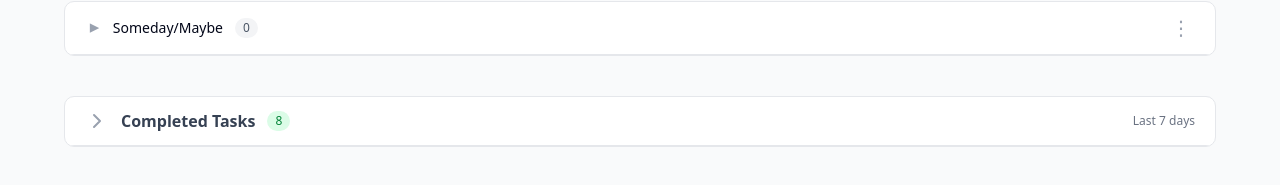
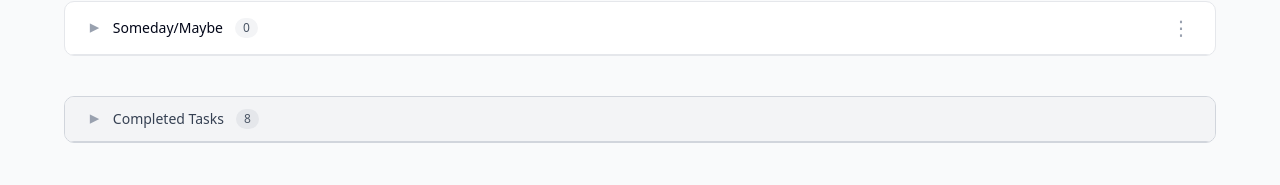
Before and after one commit to alx-zhu/one-task-manager, a React (Vite) app: page / in a window 1280 px wide. Shown: the part 1412-1597 px from the top of the page. Built offline with nearby package versions, Linux system fonts and the light colour scheme.

Commit message:
fix(completedTasks): Fixing drag and drop due to broken query keys

```diff
--- a/src/App.tsx
+++ b/src/App.tsx
@@ -42,9 +42,9 @@ function App() {
 
   const sensors = useSensors(
     useSensor(MouseSensor, {
-      activationConstraint: {
-        distance: 8,
-      },
+      // activationConstraint: {
+      //   distance: 8,
+      // },
     }),
     useSensor(TouchSensor, {
       activationConstraint: {
--- a/src/components/table/CompletedTasksSection.tsx
+++ b/src/components/table/CompletedTasksSection.tsx
@@ -1,13 +1,14 @@
 import { useState, useMemo } from "react";
-import type { Task } from "@/types/task";
+import type { Task, Bucket } from "@/types/task";
 import { completedTaskColumns } from "./columns";
 import { TaskTable } from "./TaskTable";
-import { ChevronDown } from "lucide-react";
+import { AnimatePresence, motion } from "framer-motion";
 import { cn } from "@/lib/utils";
 import TaskRow from "./row/TaskRow";
 
 interface CompletedTasksSectionProps {
   tasks: Task[];
+  buckets: Bucket[];
 }
 
 interface TimelineGroup {
@@ -47,7 +48,7 @@ function groupTasksByTimeline(tasks: Task[]): TimelineGroup[] {
   return groups.filter((group) => group.tasks.length > 0);
 }
 
-export function CompletedTasksSection({ tasks }: CompletedTasksSectionProps) {
+export function CompletedTasksSection({ tasks, buckets }: CompletedTasksSectionProps) {
   const [isCollapsed, setIsCollapsed] = useState(true);
 
   // Group tasks by timeline
@@ -58,43 +59,50 @@ export function CompletedTasksSection({ tasks }: CompletedTasksSectionProps) {
   }
 
   return (
-    <div className="rounded-lg overflow-hidden mb-4 bg-white border border-gray-200">
+    <div className="rounded-lg overflow-hidden mb-4 bg-white border border-gray-300">
       {/* Header */}
       <div
-        className="flex items-center justify-between cursor-pointer select-none px-5 py-3 hover:bg-gray-50 transition-colors border-b border-gray-200"
+        className="flex items-center justify-between cursor-pointer select-none px-5 py-3 bg-gray-100 text-gray-700 hover:bg-gray-200 transition-colors border-b border-gray-300"
         onClick={() => setIsCollapsed(!isCollapsed)}
       >
-        <div className="flex items-center gap-3">
-          <ChevronDown
+        <div className="flex items-center gap-3 flex-1">
+          <span
             className={cn(
               "text-base leading-none text-gray-400 transition-transform",
               isCollapsed && "-rotate-90"
             )}
-          />
-          <div className="flex items-center gap-3">
-            <h3 className="text-base font-semibold text-gray-700">
-              Completed Tasks
-            </h3>
-            <span className="px-2 py-0.5 text-xs font-medium rounded-full bg-green-100 text-green-700">
+          >
+            ▼
+          </span>
+          <span className="font-medium text-sm">Completed Tasks</span>
+          <span className="px-2 py-0.5 text-xs font-medium rounded-xl bg-gray-200 text-gray-600">
             {tasks.length}
           </span>
         </div>
       </div>
-        <div className="text-xs text-gray-500">Last 7 days</div>
-      </div>
 
       {/* Timeline Groups */}
+      <AnimatePresence initial={false}>
         {!isCollapsed && (
+          <motion.div
+            initial={{ height: 0, opacity: 0 }}
+            animate={{ height: "auto", opacity: 1 }}
+            exit={{ height: 0, opacity: 0 }}
+            transition={{ duration: 0.2 }}
+          >
             <div>
               {timelineGroups.map((group) => (
                 <TimelineGroupSection
                   key={group.label}
                   label={group.label}
                   tasks={group.tasks}
+                  buckets={buckets}
                 />
               ))}
             </div>
+          </motion.div>
         )}
+      </AnimatePresence>
     </div>
   );
 }
@@ -102,15 +110,16 @@ export function CompletedTasksSection({ tasks }: CompletedTasksSectionProps) {
 interface TimelineGroupSectionProps {
   label: string;
   tasks: Task[];
+  buckets: Bucket[];
 }
 
-function TimelineGroupSection({ label, tasks }: TimelineGroupSectionProps) {
+function TimelineGroupSection({ label, tasks, buckets }: TimelineGroupSectionProps) {
   return (
-    <div className="border-b border-gray-200 last:border-b-0">
+    <div className="border-b border-gray-100 last:border-b-0">
       {/* Timeline Label */}
       <div className="px-5 py-2 bg-gray-50 border-b border-gray-200">
         <div className="flex items-center gap-2">
-          <h4 className="text-xs font-semibold text-gray-600 uppercase tracking-wide">
+          <h4 className="text-xs font-semibold text-gray-500 uppercase tracking-wide">
             {label}
           </h4>
           <span className="text-xs text-gray-400">({tasks.length})</span>
@@ -122,7 +131,8 @@ function TimelineGroupSection({ label, tasks }: TimelineGroupSectionProps) {
         data={tasks}
         columns={completedTaskColumns}
         enableSorting={false}
-        renderRow={(row) => <TaskRow key={row.id} row={row} isCompleted />}
+        buckets={buckets}
+        renderRow={(row) => <TaskRow key={row.id} row={row} isCompleted buckets={buckets} />}
       />
     </div>
   );
--- a/src/components/table/row/TaskDisplayRow.tsx
+++ b/src/components/table/row/TaskDisplayRow.tsx
@@ -30,6 +30,7 @@ const TaskDisplayRow = ({
   onToggleComplete,
   buckets = [],
 }: TaskDisplayRowProps) => {
+  console.log("Rendering TaskDisplayRow for task:", row.original.id);
   const [insertPosition, setInsertPosition] = useState<
     "above" | "below" | null
   >(null);
--- a/src/hooks/useTaskDragOperations.ts
+++ b/src/hooks/useTaskDragOperations.ts
@@ -18,7 +18,9 @@ export function useReorderTasksInBucket() {
   const bulkUpdate = useBulkUpdateTasks();
 
   return (task: Task, overId: string) => {
-    const tasks = queryClient.getQueryData<Task[]>(taskKeys.lists()) || [];
+    // Get active tasks (not completed)
+    const queryKey = taskKeys.list({ isComplete: false });
+    const tasks = queryClient.getQueryData<Task[]>(queryKey) || [];
 
     const bucketId = task.bucketId;
     if (!bucketId) return;
@@ -50,7 +52,7 @@ export function useReorderTasksInBucket() {
       return update ? { ...task, ...update } : task;
     });
 
-    queryClient.setQueryData(taskKeys.lists(), updatedTasks);
+    queryClient.setQueryData(queryKey, updatedTasks);
 
     // Then trigger the async mutation in the background
     bulkUpdate.mutate(updates);
@@ -66,7 +68,9 @@ export function useMoveTaskToBucket() {
   const bulkUpdate = useBulkUpdateTasks();
 
   return (task: Task, targetBucketId: string, targetTaskId?: string) => {
-    const tasks = queryClient.getQueryData<Task[]>(taskKeys.lists()) || [];
+    // Get active tasks (not completed)
+    const queryKey = taskKeys.list({ isComplete: false });
+    const tasks = queryClient.getQueryData<Task[]>(queryKey) || [];
     if (!task) return;
 
     // Get target bucket tasks (excluding dragged task, sorted by order)
@@ -129,7 +133,7 @@ export function useMoveTaskToBucket() {
       return update ? { ...task, ...update } : task;
     });
 
-    queryClient.setQueryData(taskKeys.lists(), updatedTasks);
+    queryClient.setQueryData(queryKey, updatedTasks);
 
     // Then trigger the async mutation in the background
     bulkUpdate.mutate(allUpdates);
--- a/src/hooks/useTasks.ts
+++ b/src/hooks/useTasks.ts
@@ -28,7 +28,7 @@ export const taskKeys = {
  */
 export const useTasks = (isComplete: boolean = false) => {
   return useQuery({
-    queryKey: [...taskKeys.lists(), { isComplete }],
+    queryKey: taskKeys.list({ isComplete }),
     queryFn: () => tasksApi.fetchTasks(isComplete),
     staleTime: 1000 * 60 * 5, // 5 minutes
   });
```
Lines whose indentation alone changed are shown as unchanged.
